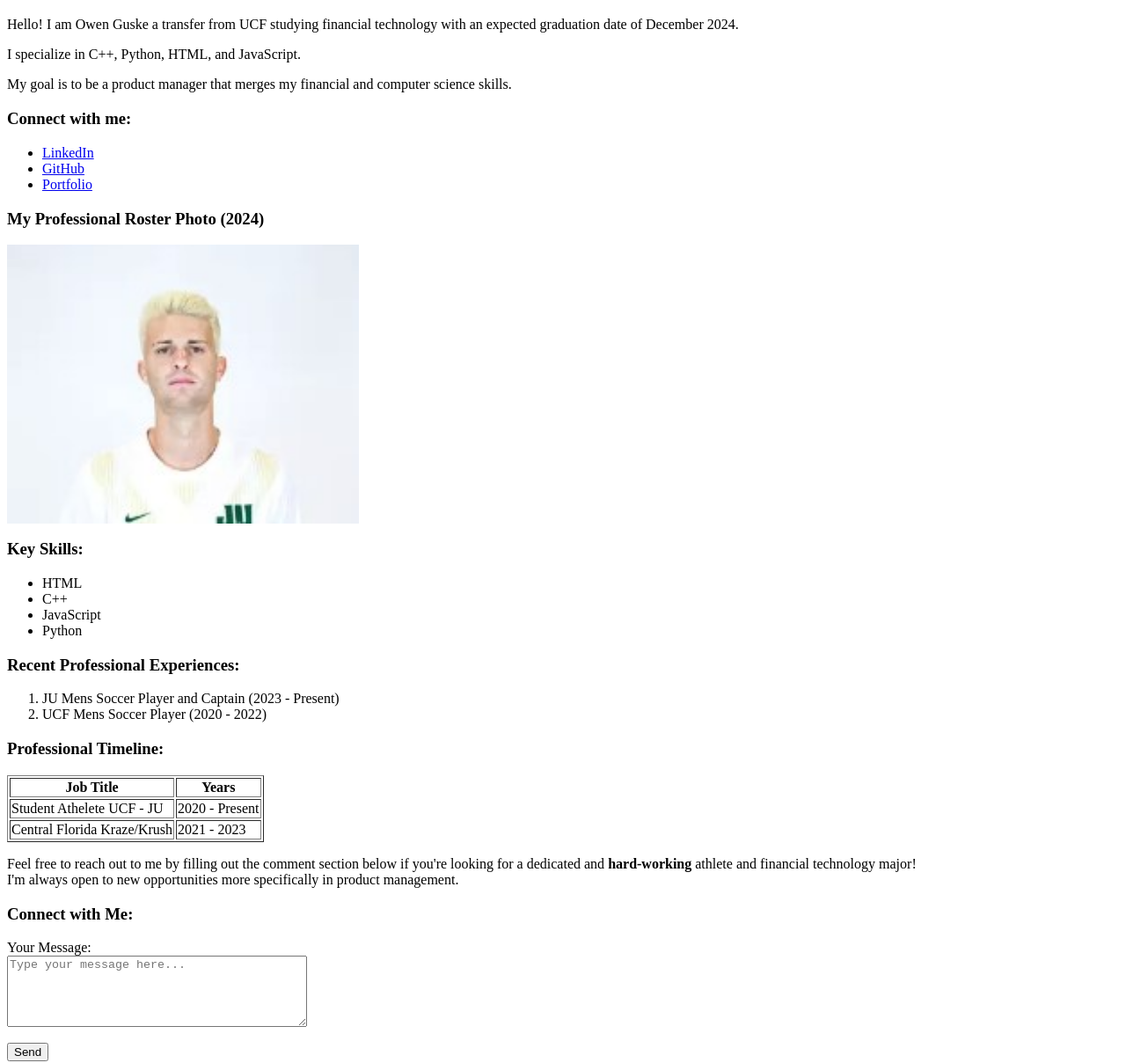
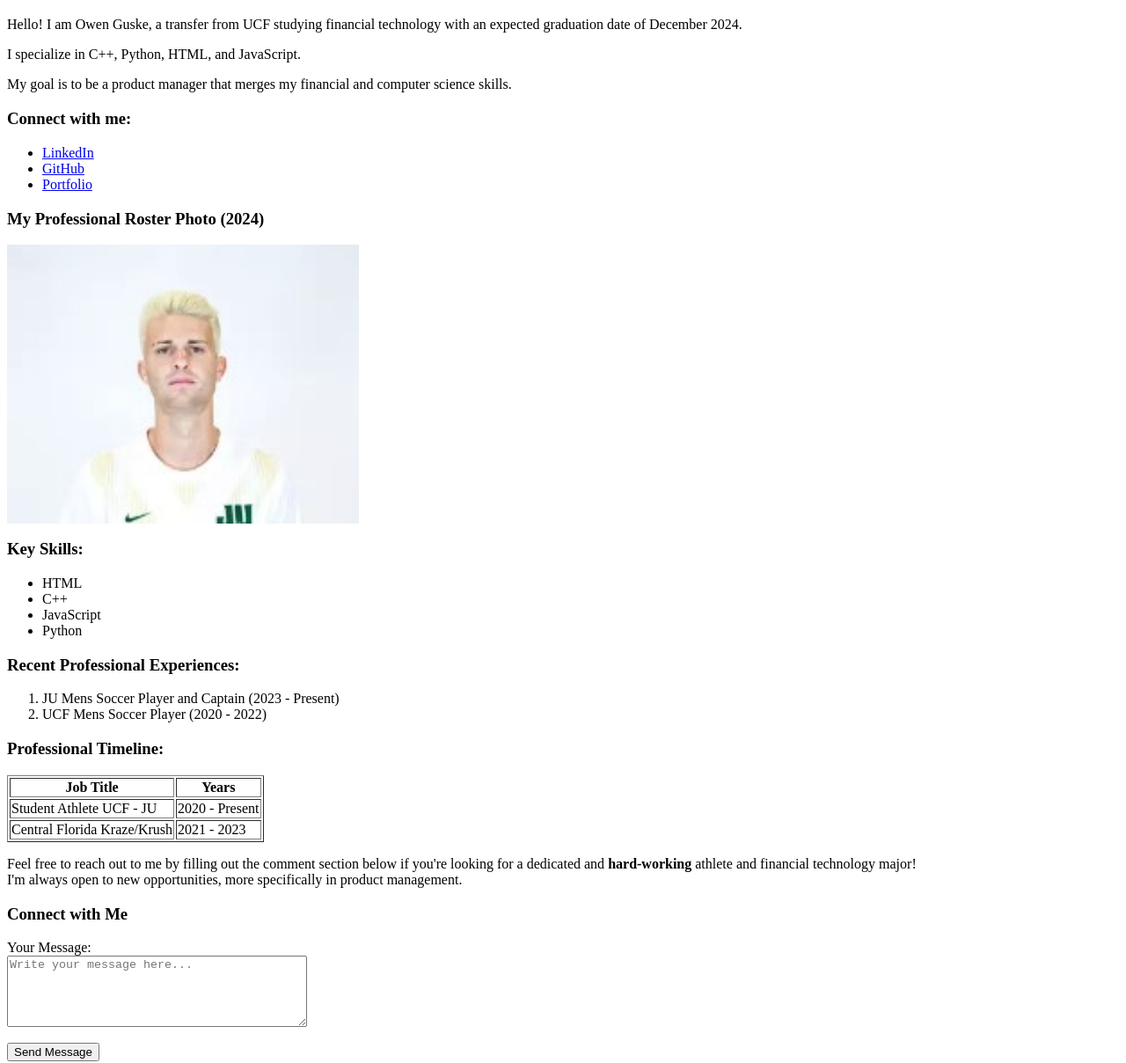
Before and after one commit to OwenGuske/AJseals, a plain HTML site: page index.html in a window 1280 px wide. Shown: the part 94-1302 px from the top of the page at 88% size. Drawn offline with Linux system fonts and the light colour scheme.

Commit message:
Update index.html
adding comment section and cleaned things up

```diff
--- a/index.html
+++ b/index.html
@@ -1,4 +1,3 @@
-
 <head>
     <meta charset="UTF-8">
     <meta name="viewport" content="width=device-width, initial-scale=1.0">
@@ -13,7 +12,7 @@
 
     <!-- Introduction Section -->
     <div>
-        <p>Hello! I am Owen Guske a transfer from UCF studying financial technology with an expected graduation date of December 2024.</p>
+        <p>Hello! I am Owen Guske, a transfer from UCF studying financial technology with an expected graduation date of December 2024.</p>
         <p>I specialize in C++, Python, HTML, and JavaScript.</p>
         <p>My goal is to be a product manager that merges my financial and computer science skills.</p>
     </div>
@@ -63,7 +62,7 @@
                 <th>Years</th>
             </tr>
             <tr>
-                <td>Student Athelete UCF - JU</td>
+                <td>Student Athlete UCF - JU</td>
                 <td>2020 - Present</td>
             </tr>
             <tr>
@@ -75,15 +74,16 @@
 
     <!-- Additional Text Styling with Span and Line Breaks -->
     <div>
-        <p>Feel free to reach out to me by filling out the comment section below if you're looking for a dedicated and <span style="font-weight: bold;">hard-working</span> athlete and financial technology major!<br> I'm always open to new opportunities more specifically in product management.</p>
+        <p>Feel free to reach out to me by filling out the comment section below if you're looking for a dedicated and <span style="font-weight: bold;">hard-working</span> athlete and financial technology major!<br> I'm always open to new opportunities, more specifically in product management.</p>
     </div>
 
-        <!-- Connect with Me Form Section -->
+    <!-- Connect with Me Form -->
     <div>
-        <h3>Connect with Me:</h3>
+        <h3>Connect with Me</h3>
         <form action="#" method="post">
             <label for="message">Your Message:</label><br>
-            <textarea id="message" name="message" rows="5" cols="40" placeholder="Type your message here..."></textarea><br><br>
-            <input type="submit" value="Send">
+            <textarea id="message" name="message" rows="5" cols="40" placeholder="Write your message here..."></textarea><br><br>
+            <input type="submit" value="Send Message">
         </form>
     </div>
+</body>
```
